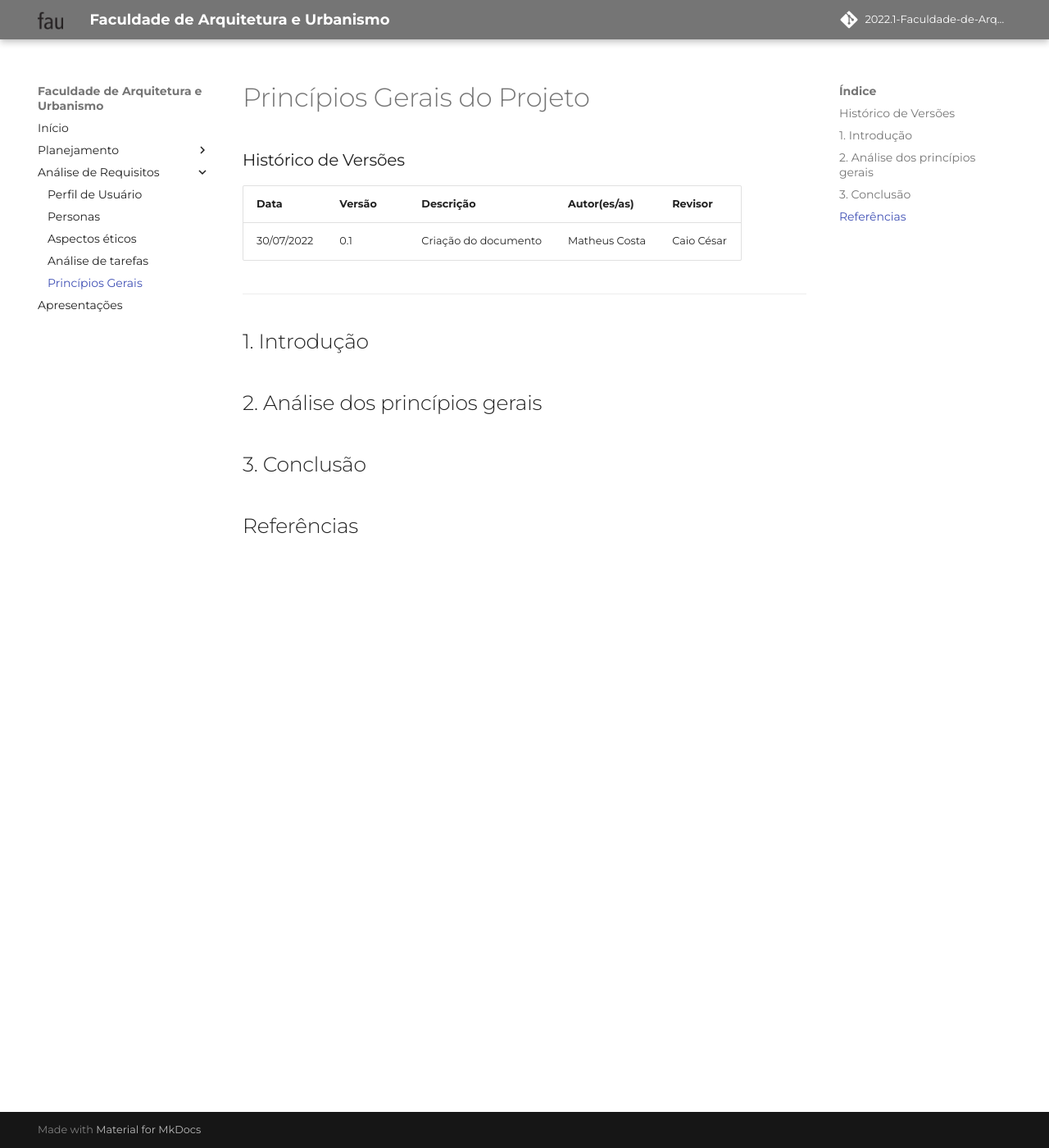
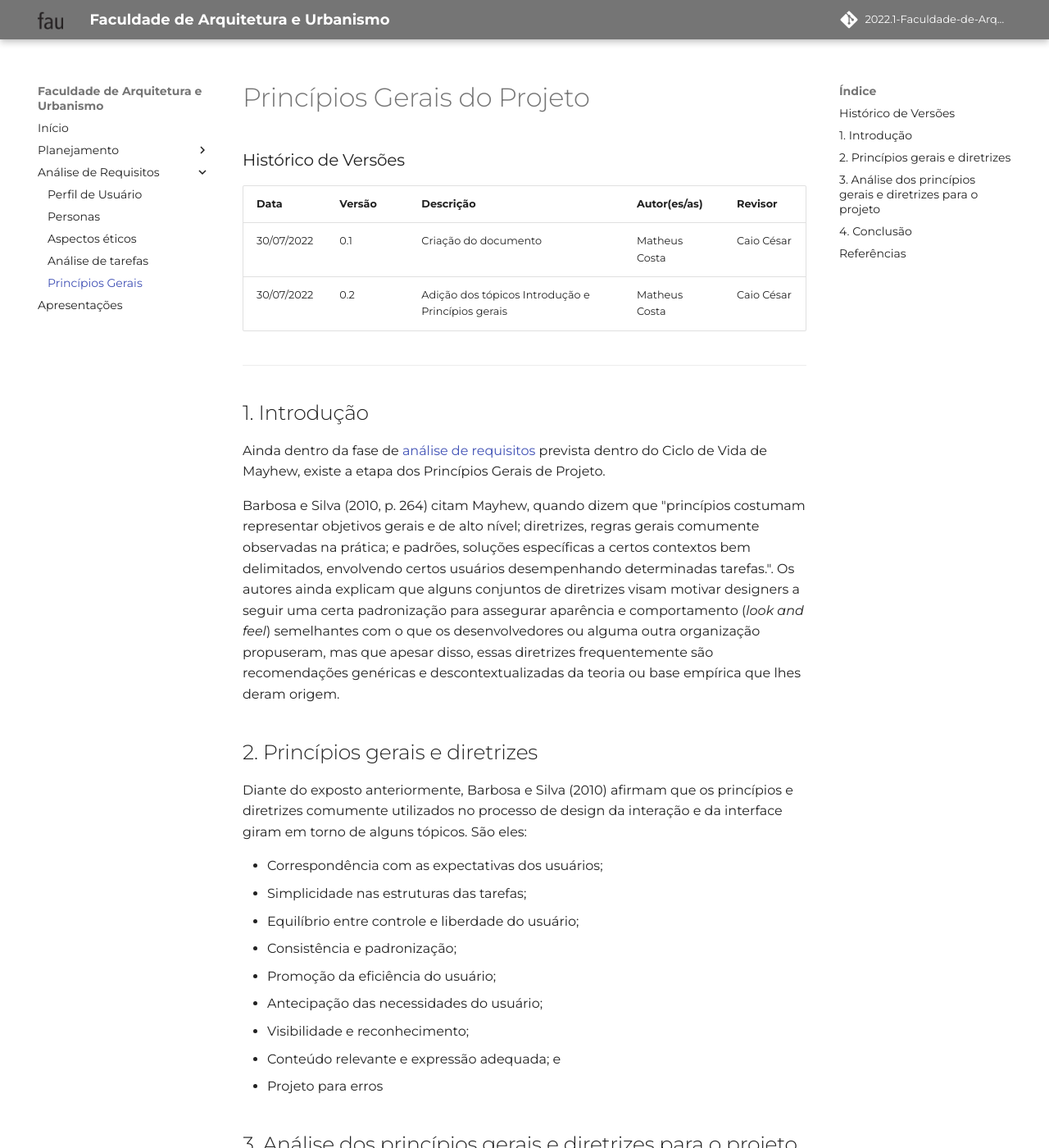
Before and after one commit to Mateusvff/2022.1-Faculdade-de-Arquitetura-e-Urbanismo, an MkDocs documentation site: the page built from docs/analise-de-requisitos/principios-gerais.md, in a window 1280 px wide and 1400 px high. Shown: the whole window at 82% size. Built offline with MkDocs 1.6.1 and Material for MkDocs 9.7.7, drawn with Linux system fonts in a browser that asks for light colours; some web fonts are replaced; comment, search, counter and statistics services are not loaded; some of the changed text lies outside the part shown.

Commit message:
:pencil:(#28) tópicos de Introdução e dos Princípios gerais

```diff
--- a/docs/analise-de-requisitos/principios-gerais.md
+++ b/docs/analise-de-requisitos/principios-gerais.md
@@ -5,14 +5,36 @@
 **Data** | **Versão** | **Descrição** | **Autor(es/as)** | **Revisor**
 --- | --- | --- | --- | ---
 30/07/2022 | 0.1 | Criação do documento | Matheus Costa | Caio César
+30/07/2022 | 0.2 | Adição dos tópicos Introdução e Princípios gerais | Matheus Costa | Caio César
 
 ***
 
 
 ## 1. Introdução
 
-## 2. Análise dos princípios gerais
+Ainda dentro da fase de [análise de requisitos](../planejamento/processo-de-design.md) prevista dentro do Ciclo de Vida de Mayhew, existe a etapa dos Princípios Gerais de Projeto.
 
-## 3. Conclusão
+Barbosa e Silva (2010, p. 264) citam Mayhew, quando dizem que "princípios costumam representar objetivos gerais e de alto nível; diretrizes, regras gerais comumente observadas na prática; e padrões, soluções específicas a certos contextos bem delimitados, envolvendo certos usuários desempenhando determinadas tarefas.". Os autores ainda explicam que alguns conjuntos de diretrizes visam motivar designers a seguir uma certa padronização para assegurar aparência e comportamento (_look and feel_) semelhantes
+com o que os desenvolvedores ou alguma outra organização propuseram, mas que apesar disso, essas diretrizes frequentemente são recomendações genéricas e descontextualizadas da teoria ou base empírica que lhes deram origem.
+
+## 2. Princípios gerais e diretrizes
+
+Diante do exposto anteriormente, Barbosa e Silva (2010) afirmam que os princípios e diretrizes comumente utilizados no processo de design da interação e da interface giram em torno de alguns tópicos. São eles:
+
+- Correspondência com as expectativas dos usuários;
+- Simplicidade nas estruturas das tarefas;
+- Equilíbrio entre controle e liberdade do usuário;
+- Consistência e padronização;
+- Promoção da eficiência do usuário;
+- Antecipação das necessidades do usuário;
+- Visibilidade e reconhecimento;
+- Conteúdo relevante e expressão adequada; e
+- Projeto para erros
+
+
+## 3. Análise dos princípios gerais e diretrizes para o projeto
+
+## 4. Conclusão
 
 ## Referências
+> BARBOSA, Simone; SILVA, Bruno. **Interação Humano-Computador**. 1ª Edição. Elsevier, 2010.
```
